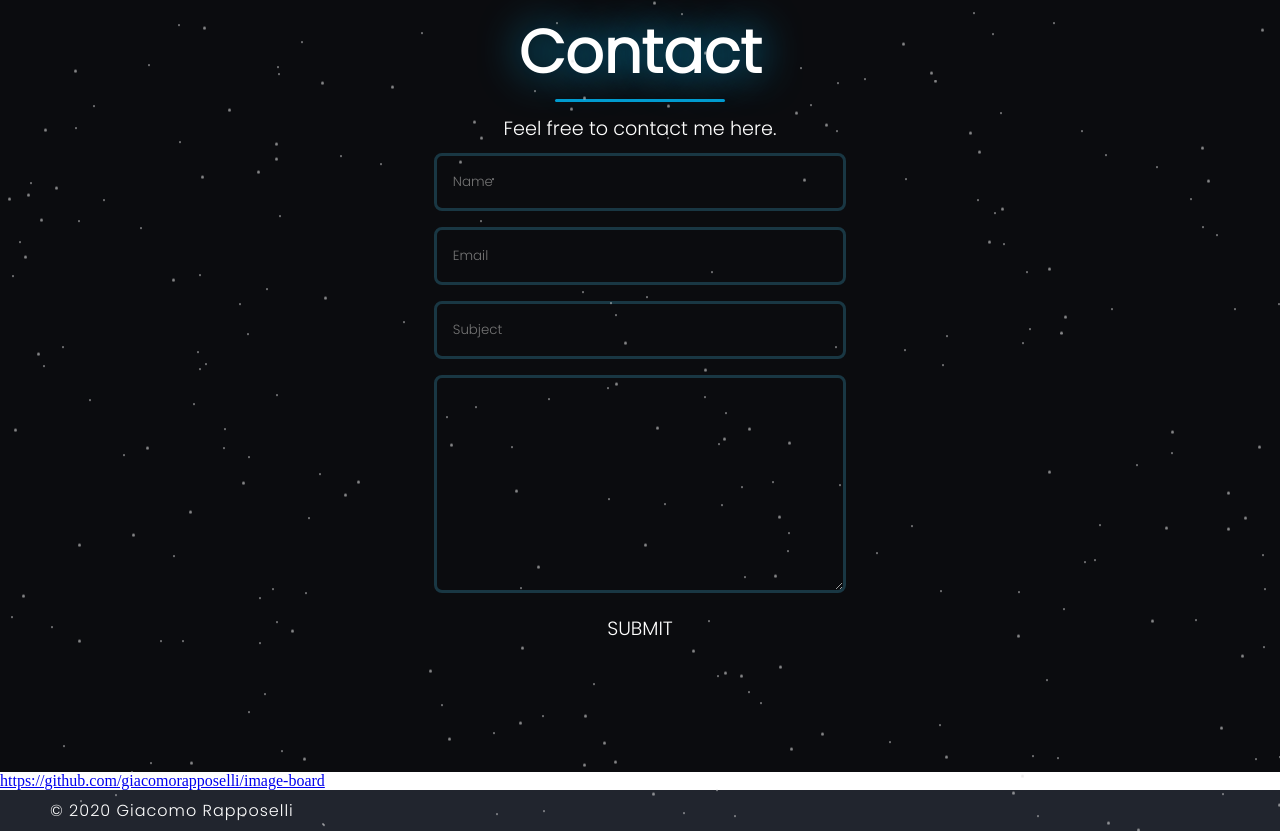
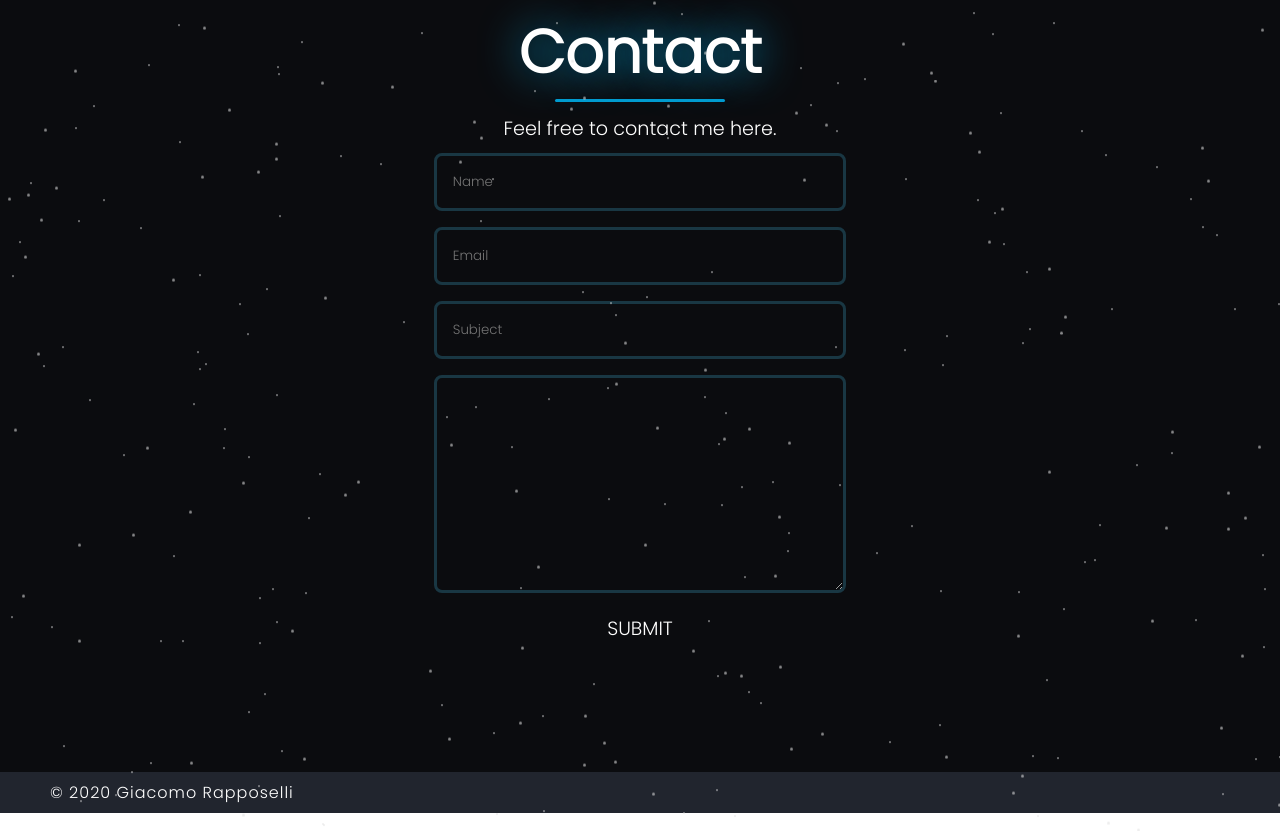
Before and after one commit to giacomorapposelli/porfolio, a website: page public/index.html in a window 1280 px wide. Shown: the part 1748-2579 px from the top of the page. Drawn offline with nearby package versions, Linux system fonts and the light colour scheme.

```diff
--- a/public/index.html
+++ b/public/index.html
@@ -460,9 +460,7 @@
                     </div>
                 </div>
             </main>
-            <a href="https://github.com/giacomorapposelli/image-board"
-                >https://github.com/giacomorapposelli/image-board</a
-            >
+
             <footer class="copyright">
                 <a target="_blank">© 2020 Giacomo Rapposelli</a>
             </footer>
```
